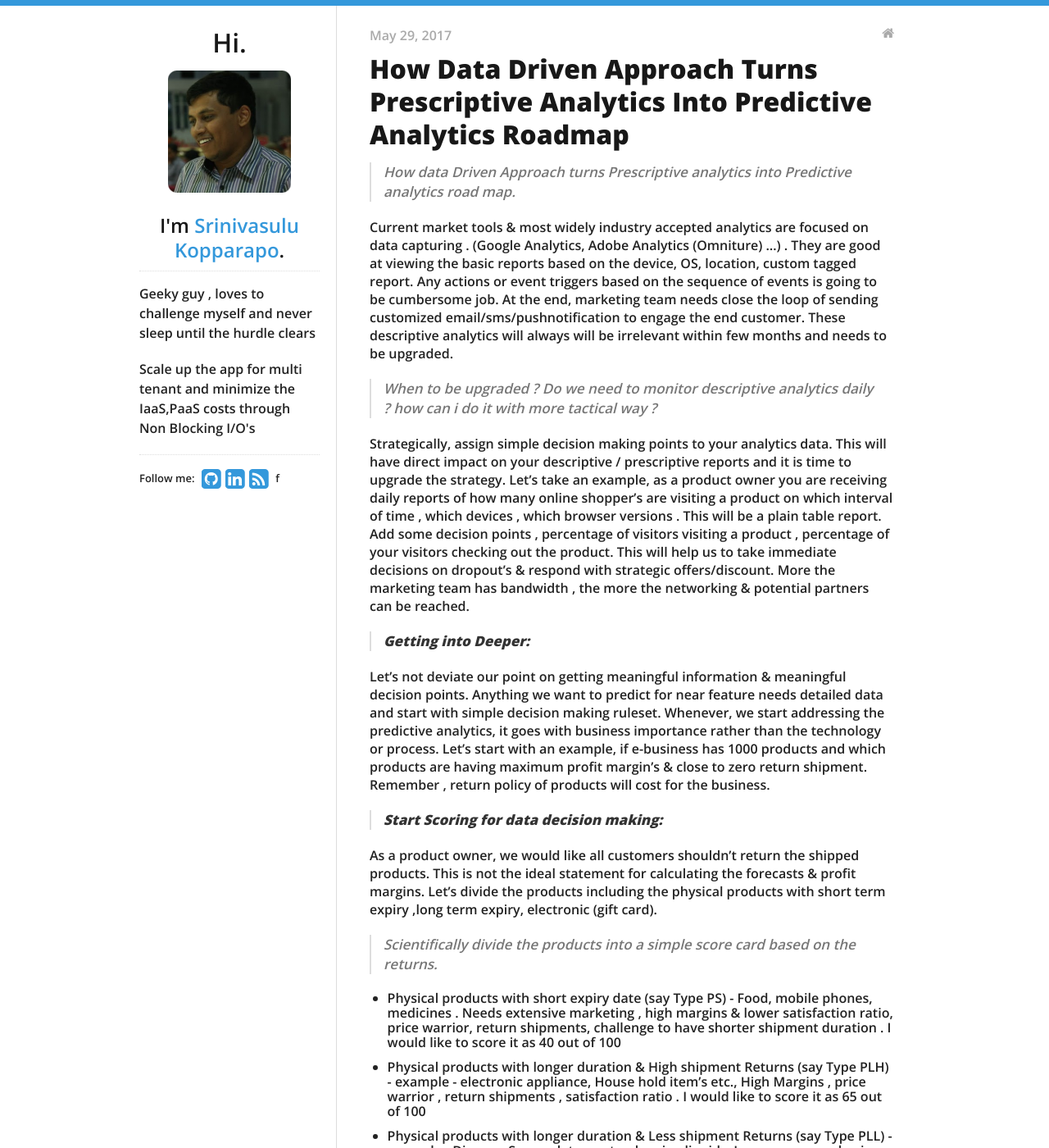
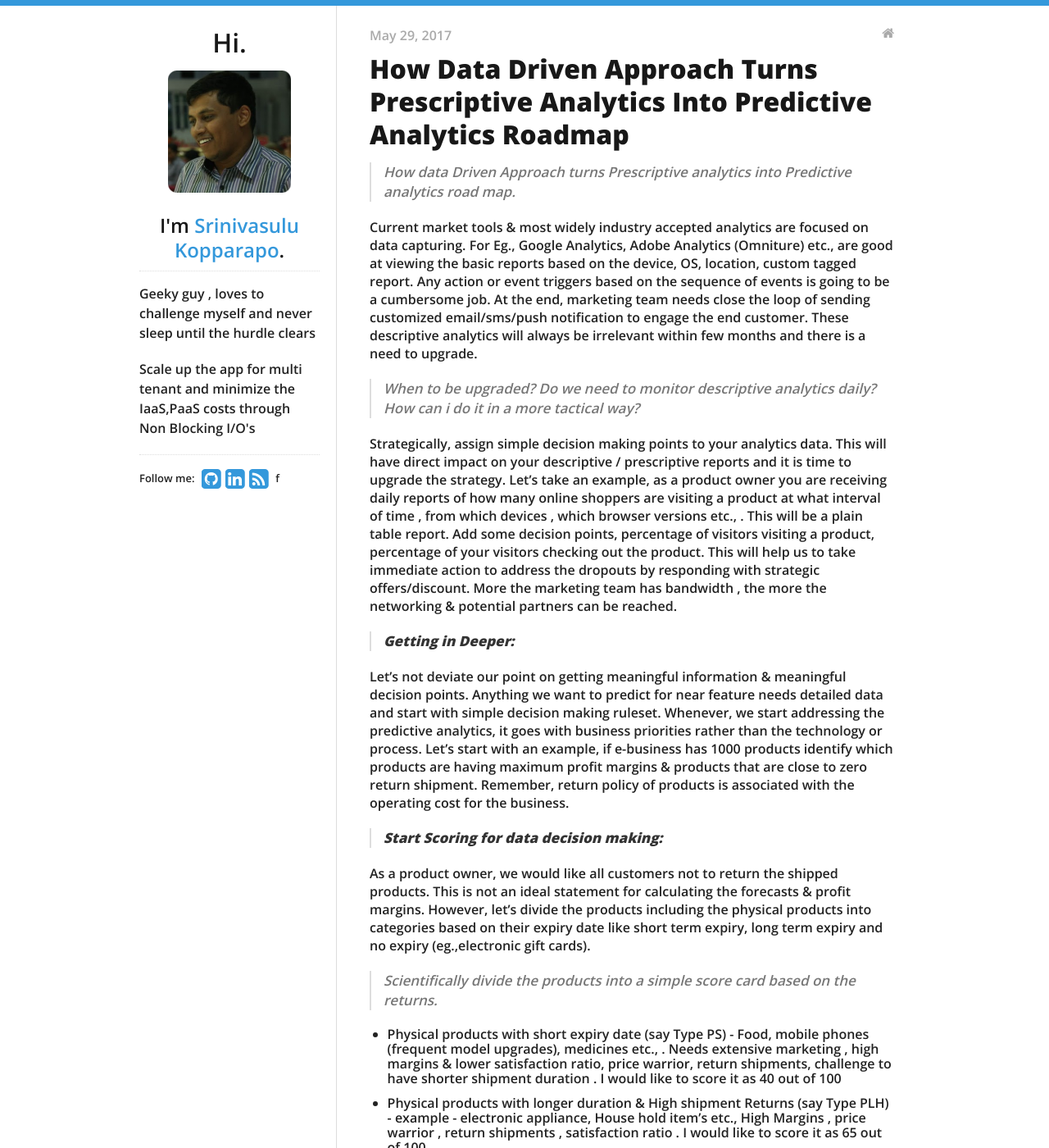
Before and after one commit to cnuonline/cnuonline.github.io, a Jekyll site: the page built from _posts/2017-05-29-HOW-DATA-DRIVEN-APPROACH-TURNS-Prescriptive-ANALYTICS-INTO-Predictive-ANALYTICS-ROADMAP.md, in a window 1280 px wide and 1400 px high. Shown: the whole window at 82% size. Built offline with Jekyll 4.4.1, drawn with Linux system fonts in a browser that asks for light colours; nearby versions of some CDN libraries; our own code applies the rules of GitHub Pages for plain Markdown files; some of the changed text lies outside the part shown.

Commit message:
Updated the content
Prashanthi Kolluru updated the content.

```diff
--- a/_posts/2017-05-29-HOW-DATA-DRIVEN-APPROACH-TURNS-Prescriptive-ANALYTICS-INTO-Predictive-ANALYTICS-ROADMAP.md
+++ b/_posts/2017-05-29-HOW-DATA-DRIVEN-APPROACH-TURNS-Prescriptive-ANALYTICS-INTO-Predictive-ANALYTICS-ROADMAP.md
@@ -1,24 +1,24 @@
 
 > How data Driven Approach turns Prescriptive analytics into Predictive analytics road map.
 
-Current market tools & most widely industry accepted analytics are focused on data capturing . (Google Analytics, Adobe Analytics (Omniture) ...) . They are good at viewing the basic reports based on the device, OS, location, custom tagged report.   Any actions or event triggers based on the sequence of events is going to be cumbersome job. At the end,  marketing team needs close the loop of sending customized email/sms/pushnotification to engage the end customer.  These descriptive analytics will always will be irrelevant within few months and needs to be upgraded.
+Current market tools & most widely industry accepted analytics are focused on data capturing. For Eg., Google Analytics, Adobe Analytics (Omniture) etc., are good at viewing the basic reports based on the device, OS, location, custom tagged report.   Any action or event triggers based on the sequence of events is going to be a cumbersome job. At the end,  marketing team needs close the loop of sending customized email/sms/push notification to engage the end customer.  These descriptive analytics will always be irrelevant within few months and there is a need to upgrade.
 
-> When to be upgraded ? Do we need to monitor descriptive analytics daily ? how can i do it with more tactical way ?
+> When to be upgraded? Do we need to monitor descriptive analytics daily? How can i do it in a more tactical way?
 
-Strategically, assign simple decision making points to your analytics data.   This will have direct impact on your descriptive / prescriptive  reports and it is time to upgrade the strategy. Let's take an example,  as a product owner you are receiving daily reports of how many online shopper's are visiting a product on which interval of time , which devices , which browser versions . This will be a plain table report.  Add some decision points , percentage of visitors visiting a product , percentage of your visitors checking out the product.  This will help us to take immediate decisions on dropout's & respond with strategic offers/discount.  More the marketing team has bandwidth , the more the networking & potential partners can be reached.
+Strategically, assign simple decision making points to your analytics data.   This will have direct impact on your descriptive / prescriptive  reports and it is time to upgrade the strategy. Let's take an example,  as a product owner you are receiving daily reports of how many online shoppers are visiting a product at what interval of time , from which devices , which browser versions etc., . This will be a plain table report.  Add some decision points, percentage of visitors visiting a product, percentage of your visitors checking out the product.  This will help us to take immediate action to address the dropouts by responding with strategic offers/discount.  More the marketing team has bandwidth , the more the networking & potential partners can be reached.
 
->**Getting into Deeper:**
+>**Getting in Deeper:**
 
-Let's not deviate our point on getting meaningful information & meaningful decision points.  Anything we want to predict for near feature needs detailed data and start with simple decision making ruleset. Whenever, we start addressing the predictive analytics, it goes with business importance rather than the technology or process.  Let's start with an example, if e-business has 1000 products and which products are having maximum profit margin's & close to zero return shipment. Remember , return policy of products will cost for the business.
+Let's not deviate our point on getting meaningful information & meaningful decision points.  Anything we want to predict for near feature needs detailed data and start with simple decision making ruleset. Whenever, we start addressing the predictive analytics, it goes with business priorities rather than the technology or process.  Let's start with an example, if e-business has 1000 products identify which products are having maximum profit margins & products that are close to zero return shipment. Remember, return policy of products is associated with the operating cost for the business.
 
 >**Start Scoring for data decision making:**
 
-As a product owner, we would like all customers shouldn't return the shipped products.
-This is not the ideal statement for calculating the forecasts & profit margins. Let's divide the products including the physical products with short term expiry ,long term expiry,  electronic (gift card).
+As a product owner, we would like all customers not to return the shipped products.
+This is not an ideal statement for calculating the forecasts & profit margins. However, let's divide the products including the physical products into categories based on their expiry date like short term expiry, long term expiry and no expiry (eg.,electronic gift cards).
 
 > Scientifically divide the products into a simple score card based on the returns.
 
- - Physical products with short expiry date (say Type PS) - Food, mobile phones, medicines . Needs extensive marketing , high margins & lower satisfaction ratio, price warrior, return shipments, challenge to have shorter shipment duration .  I would like to score it as 40 out of 100
+ - Physical products with short expiry date (say Type PS) - Food, mobile phones (frequent model upgrades), medicines etc., . Needs extensive marketing , high margins & lower satisfaction ratio, price warrior, return shipments, challenge to have shorter shipment duration .  I would like to score it as 40 out of 100
  - Physical products with longer duration & High shipment Returns (say Type PLH) - example - electronic appliance, House hold item's etc.,  High Margins , price warrior , return shipments , satisfaction ratio .  I would like to score it as 65 out of 100
  - Physical products with longer duration & Less shipment Returns (say Type PLL) - example - Diapers, Soaps, detergents, cleaning liquids, Inner wears,  packaging needs .  Very high expiry date , less impact on satisfaction ratio,  Return shipments is negligible . Greater the marketing & greater the advantage. I would like to score it as  85 out of 100
  - Non Physical products (say Type NP)  - example - Cash Gift card, App store purchase, Reward point Gift card...  percentage of returning products will be less & it can be handled through electronically. This makes us to stick with the store brand, though margins are less. I would like to score it as 95 out of 100.
@@ -35,7 +35,6 @@ Now divide your sales report not only as product, but also as a type of product.
 
 > Maximize the revenue opportunites using data driven confidence factors
 
- Above table shows us, confidence on each product type's based on the return policy , better margins . Now it's time to focus on increasing the investment on specific type of products rather than products which are on high traction & associated with high product returns. Now , remarketing also not need to be focussed on the type of product instead of all products.
-Success in Remarketing, digital marketing can happen only having full control of analytics data. Choose the options which are supporting private analytics and vendor free lock in .
+ Above table shows us, confidence on each product type based on the return policy, better margins. Now it's time to focus on increasing the investment on specific type of products rather than products which are on high traction & associated with high product returns. Now, to remarket your products, you don't have to consider all the products, but can prioritize based on the identified product type for that customer. Success in remarketing and digital marketing can happen only when you have full control of your analytics data. Choose the options which are supporting private analytics tool/product and vendor free lock in .
 
- Based on the previous architectural decisions on a complete marketing automation , we are able to leverage  [CustomerEngagePro](https://www.customerengagepro.com) product hosted in our private cloud. One good thing was, No-lock's between the hosting companies and able to generate customized marketing events.
+ Based on the previous architectural decisions on a complete marketing automation , we are able to leverage  [CustomerEngagePro](https://www.customerengagepro.com) product hosted in our private cloud. One good thing with CustomerEngagePro is, No-lock between the hosting companies and able to generate customized marketing events.
```
Also changed, not shown: other parts of _posts/2017-05-29-HOW-DATA-DRIVEN-APPROACH-TURNS-Prescriptive-ANALYTICS-INTO-Predictive-ANALYTICS-ROADMAP.md (+1 -1 lines).
